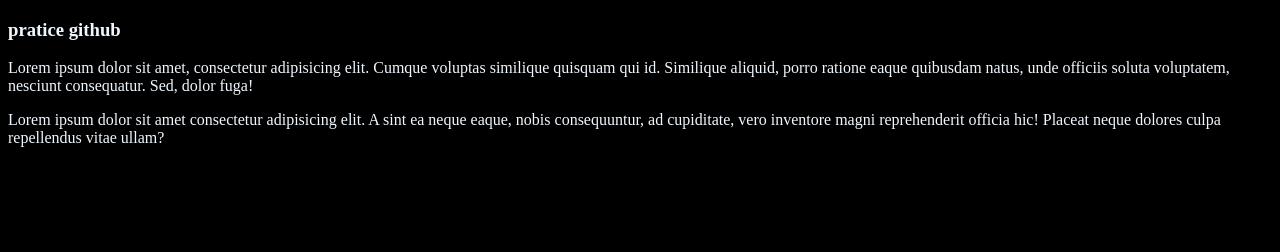
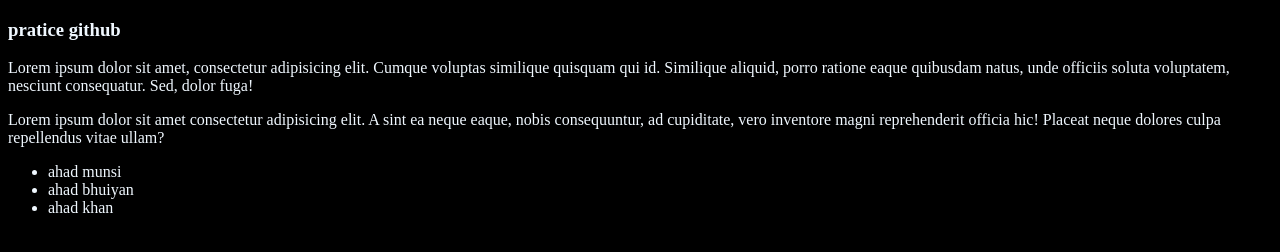
Before and after one commit to JOBAYERHASANAHAD/new-website-github, a plain HTML site: page index.html in a window 1280 px wide. Drawn offline with Linux system fonts and the light colour scheme.

Commit message:
list added

```diff
--- a/index.html
+++ b/index.html
@@ -9,5 +9,12 @@
 <h3>pratice github</h3>
 <body>
    <p>Lorem ipsum dolor sit amet, consectetur adipisicing elit. Cumque voluptas similique quisquam qui id. Similique aliquid, porro ratione eaque quibusdam natus, unde officiis soluta voluptatem, nesciunt consequatur. Sed, dolor fuga!</p> <p>Lorem ipsum dolor sit amet consectetur adipisicing elit. A sint ea neque eaque, nobis consequuntur, ad cupiditate, vero inventore magni reprehenderit officia hic! Placeat neque dolores culpa repellendus vitae ullam?</p>
+   <div> <ul>
+    <li>ahad munsi</li>
+    <li>ahad bhuiyan</li>
+<li> ahad khan</li>
+   </ul>
+
+   </div>
 </body>
 </html>
```
